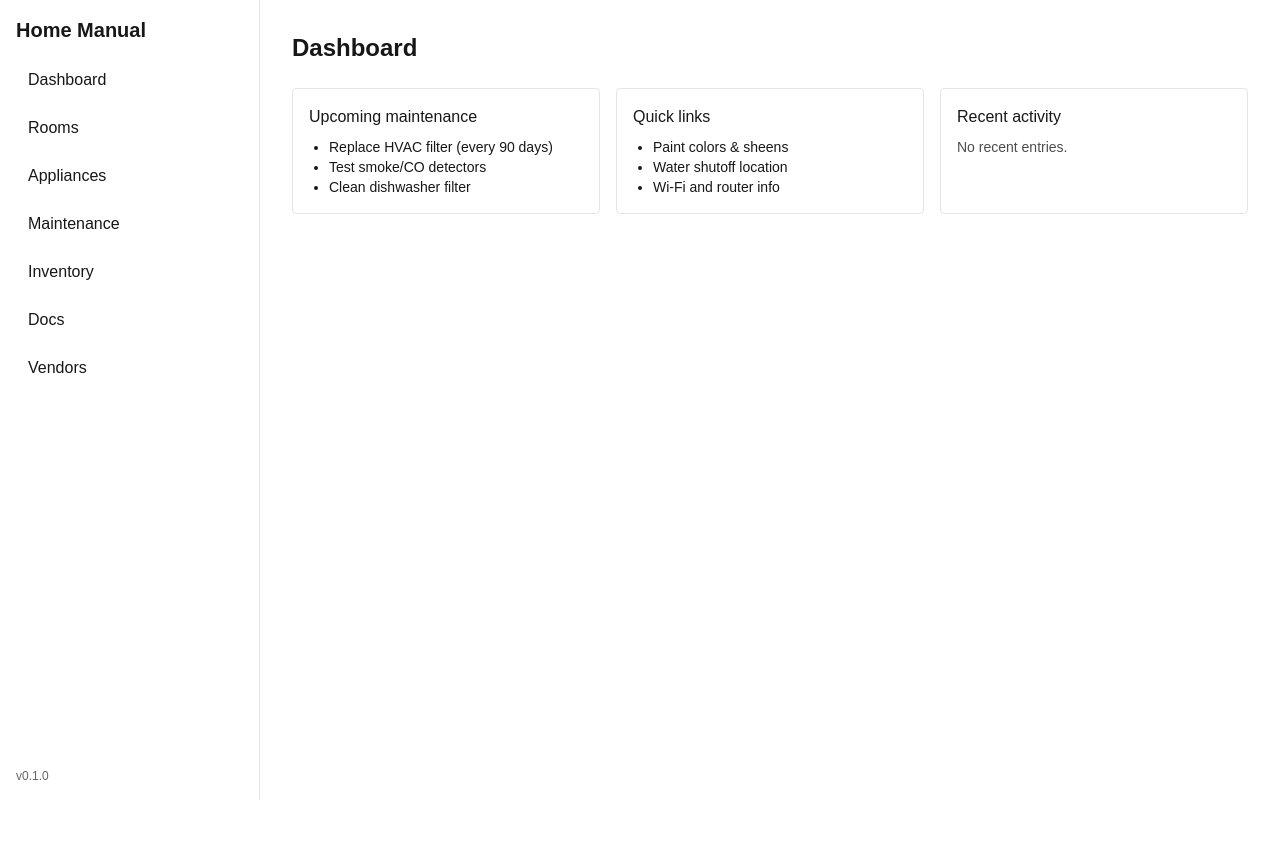
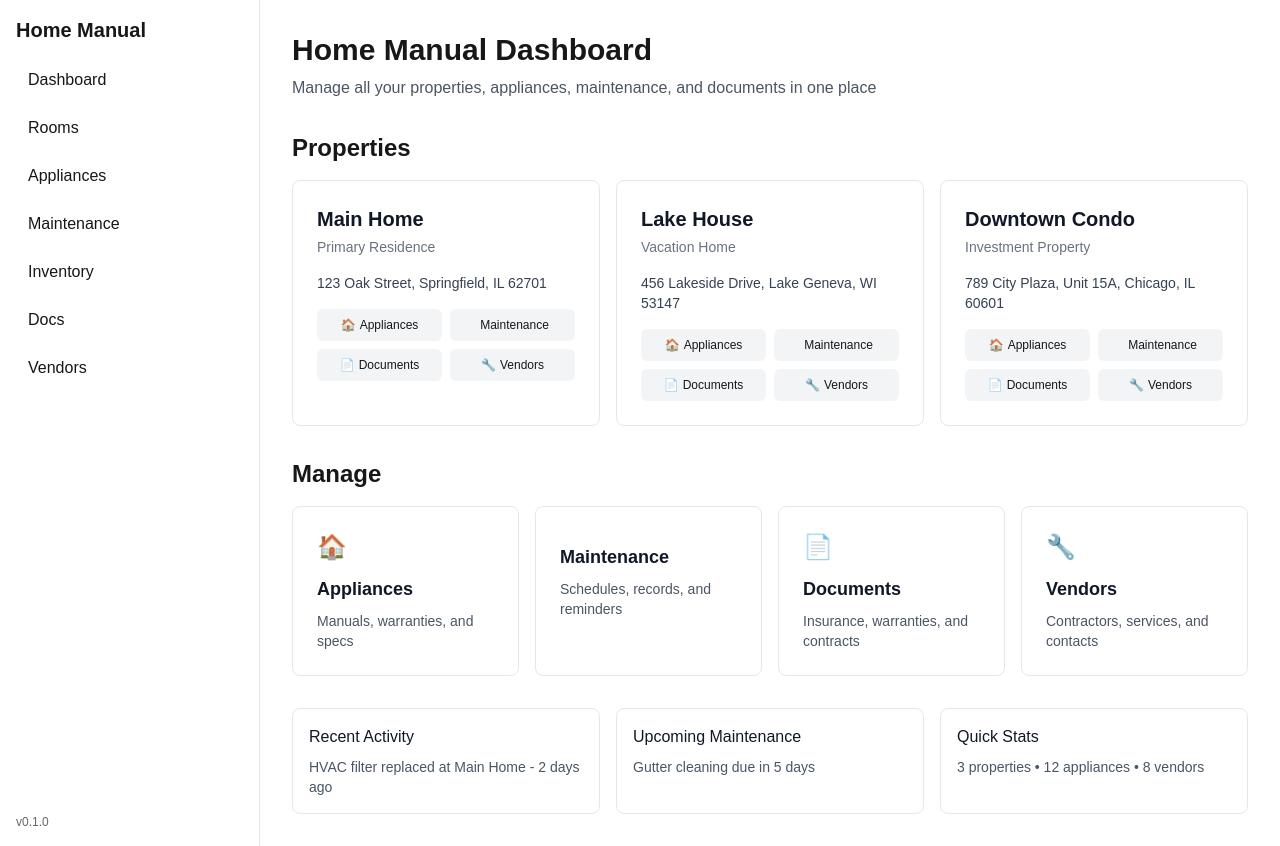
Before and after one commit to MasonDudley/home-manual, a Next.js app: page / in a window 1280 px wide. Before the commit the page ends 800 px from the top, so only its background shows below. Built offline with nearby package versions, Linux system fonts and the light colour scheme.

Commit message:
Create property-based Home Manual dashboard with appliances, maintenance, documents, and vendors

```diff
--- a/src/app/page.tsx
+++ b/src/app/page.tsx
@@ -1,29 +1,146 @@
+import Link from 'next/link';
+
+// Mock data - you can later connect this to a database or JSON file
+const properties = [
+  {
+    id: 1,
+    nickname: "Main Home",
+    address: "123 Oak Street, Springfield, IL 62701",
+    type: "Primary Residence"
+  },
+  {
+    id: 2,
+    nickname: "Lake House",
+    address: "456 Lakeside Drive, Lake Geneva, WI 53147",
+    type: "Vacation Home"
+  },
+  {
+    id: 3,
+    nickname: "Downtown Condo",
+    address: "789 City Plaza, Unit 15A, Chicago, IL 60601",
+    type: "Investment Property"
+  }
+];
+
+const categories = [
+  {
+    name: "Appliances",
+    href: "/appliances",
+    icon: "🏠",
+    description: "Manuals, warranties, and specs"
+  },
+  {
+    name: "Maintenance",
+    href: "/maintenance",
+    description: "Schedules, records, and reminders"
+  },
+  {
+    name: "Documents",
+    href: "/docs",
+    icon: "📄",
+    description: "Insurance, warranties, and contracts"
+  },
+  {
+    name: "Vendors",
+    href: "/vendors",
+    icon: "🔧",
+    description: "Contractors, services, and contacts"
+  }
+];
+
 export default function Home() {
   return (
-    <div className="flex flex-col gap-6">
-      <h1 className="text-2xl font-semibold">Dashboard</h1>
-      <div className="grid grid-cols-1 md:grid-cols-2 xl:grid-cols-3 gap-4">
-        <section className="rounded border border-black/10 dark:border-white/10 p-4">
-          <h2 className="font-medium mb-2">Upcoming maintenance</h2>
-          <ul className="text-sm list-disc ml-5">
-            <li>Replace HVAC filter (every 90 days)</li>
-            <li>Test smoke/CO detectors</li>
-            <li>Clean dishwasher filter</li>
-          </ul>
-        </section>
-        <section className="rounded border border-black/10 dark:border-white/10 p-4">
-          <h2 className="font-medium mb-2">Quick links</h2>
-          <ul className="text-sm list-disc ml-5">
-            <li>Paint colors & sheens</li>
-            <li>Water shutoff location</li>
-            <li>Wi‑Fi and router info</li>
-          </ul>
-        </section>
-        <section className="rounded border border-black/10 dark:border-white/10 p-4">
-          <h2 className="font-medium mb-2">Recent activity</h2>
-          <p className="text-sm text-black/70 dark:text-white/70">No recent entries.</p>
-        </section>
+    <div className="flex flex-col gap-8 max-w-7xl mx-auto">
+      <div>
+        <h1 className="text-3xl font-bold mb-2">Home Manual Dashboard</h1>
+        <p className="text-gray-600 dark:text-gray-400">
+          Manage all your properties, appliances, maintenance, and documents in one place
+        </p>
       </div>
+
+      {/* Properties Section */}
+      <section>
+        <h2 className="text-2xl font-semibold mb-4">Properties</h2>
+        <div className="grid grid-cols-1 md:grid-cols-2 lg:grid-cols-3 gap-4">
+          {properties.map((property) => (
+            <div
+              key={property.id}
+              className="rounded-lg border border-gray-200 dark:border-gray-700 p-6 hover:shadow-md transition-shadow bg-white dark:bg-gray-800"
+            >
+              <div className="mb-4">
+                <h3 className="text-xl font-semibold text-gray-900 dark:text-white">
+                  {property.nickname}
+                </h3>
+                <p className="text-sm text-gray-500 dark:text-gray-400 mt-1">
+                  {property.type}
+                </p>
+              </div>
+
+              <p className="text-gray-700 dark:text-gray-300 mb-4 text-sm">
+                {property.address}
+              </p>
+
+              {/* Quick Access Categories for each property */}
+              <div className="grid grid-cols-2 gap-2">
+                {categories.map((category) => (
+                  <Link
+                    key={category.name}
+                    href={`${category.href}?property=${property.id}`}
+                    className="flex items-center justify-center p-2 text-xs rounded-md bg-gray-100 dark:bg-gray-700 hover:bg-gray-200 dark:hover:bg-gray-600 transition-colors"
+                  >
+                    <span className="mr-1">{category.icon}</span>
+                    {category.name}
+                  </Link>
+                ))}
+              </div>
+            </div>
+          ))}
+        </div>
+      </section>
+
+      {/* Main Categories Section */}
+      <section>
+        <h2 className="text-2xl font-semibold mb-4">Manage</h2>
+        <div className="grid grid-cols-1 md:grid-cols-2 lg:grid-cols-4 gap-4">
+          {categories.map((category) => (
+            <Link
+              key={category.name}
+              href={category.href}
+              className="block p-6 rounded-lg border border-gray-200 dark:border-gray-700 hover:shadow-md transition-all hover:border-blue-300 dark:hover:border-blue-600 bg-white dark:bg-gray-800"
+            >
+              <div className="text-2xl mb-3">{category.icon}</div>
+              <h3 className="text-lg font-semibold text-gray-900 dark:text-white mb-2">
+                {category.name}
+              </h3>
+              <p className="text-sm text-gray-600 dark:text-gray-400">
+                {category.description}
+              </p>
+            </Link>
+          ))}
+        </div>
+      </section>
+
+      {/* Quick Stats */}
+      <section className="grid grid-cols-1 md:grid-cols-3 gap-4">
+        <div className="rounded-lg border border-gray-200 dark:border-gray-700 p-4 bg-white dark:bg-gray-800">
+          <h3 className="font-medium mb-2 text-gray-900 dark:text-white">Recent Activity</h3>
+          <p className="text-sm text-gray-600 dark:text-gray-400">
+            HVAC filter replaced at Main Home - 2 days ago
+          </p>
+        </div>
+        <div className="rounded-lg border border-gray-200 dark:border-gray-700 p-4 bg-white dark:bg-gray-800">
+          <h3 className="font-medium mb-2 text-gray-900 dark:text-white">Upcoming Maintenance</h3>
+          <p className="text-sm text-gray-600 dark:text-gray-400">
+            Gutter cleaning due in 5 days
+          </p>
+        </div>
+        <div className="rounded-lg border border-gray-200 dark:border-gray-700 p-4 bg-white dark:bg-gray-800">
+          <h3 className="font-medium mb-2 text-gray-900 dark:text-white">Quick Stats</h3>
+          <p className="text-sm text-gray-600 dark:text-gray-400">
+            3 properties • 12 appliances • 8 vendors
+          </p>
+        </div>
+      </section>
     </div>
   );
 }
```
